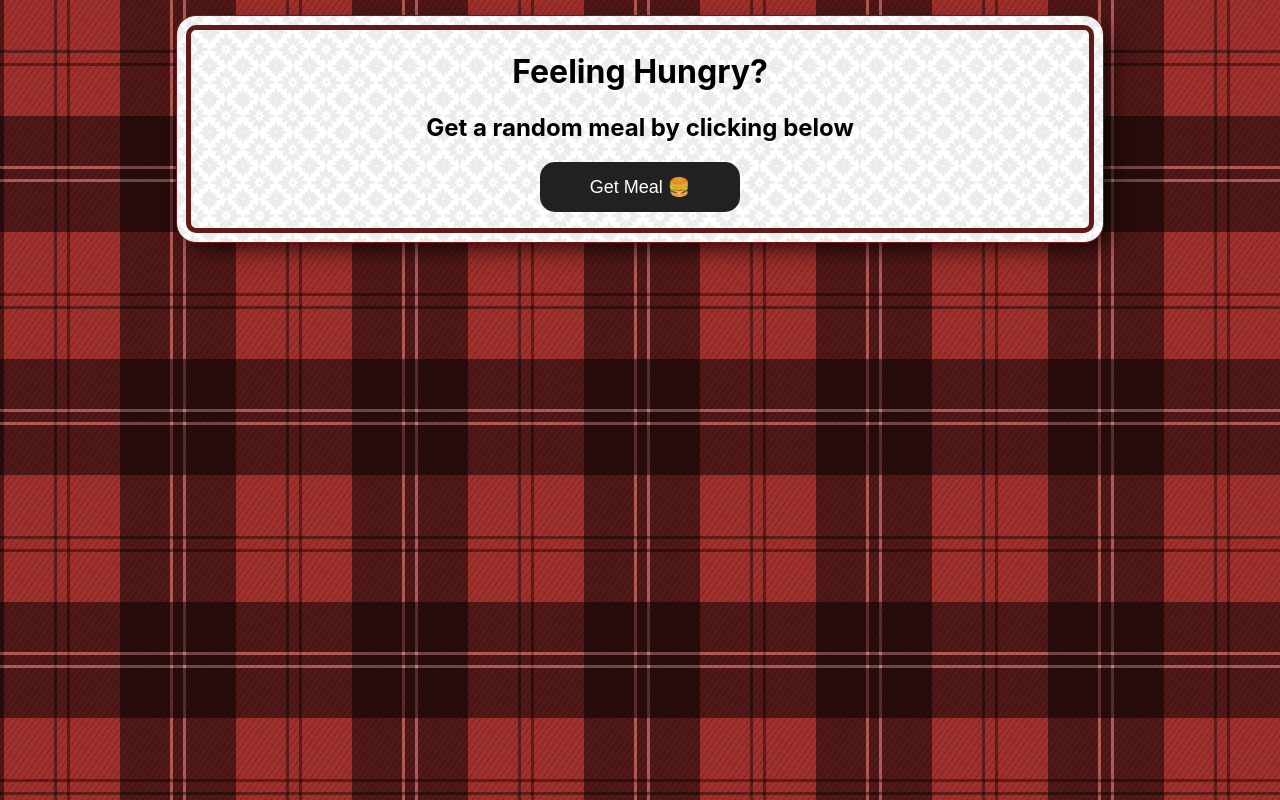
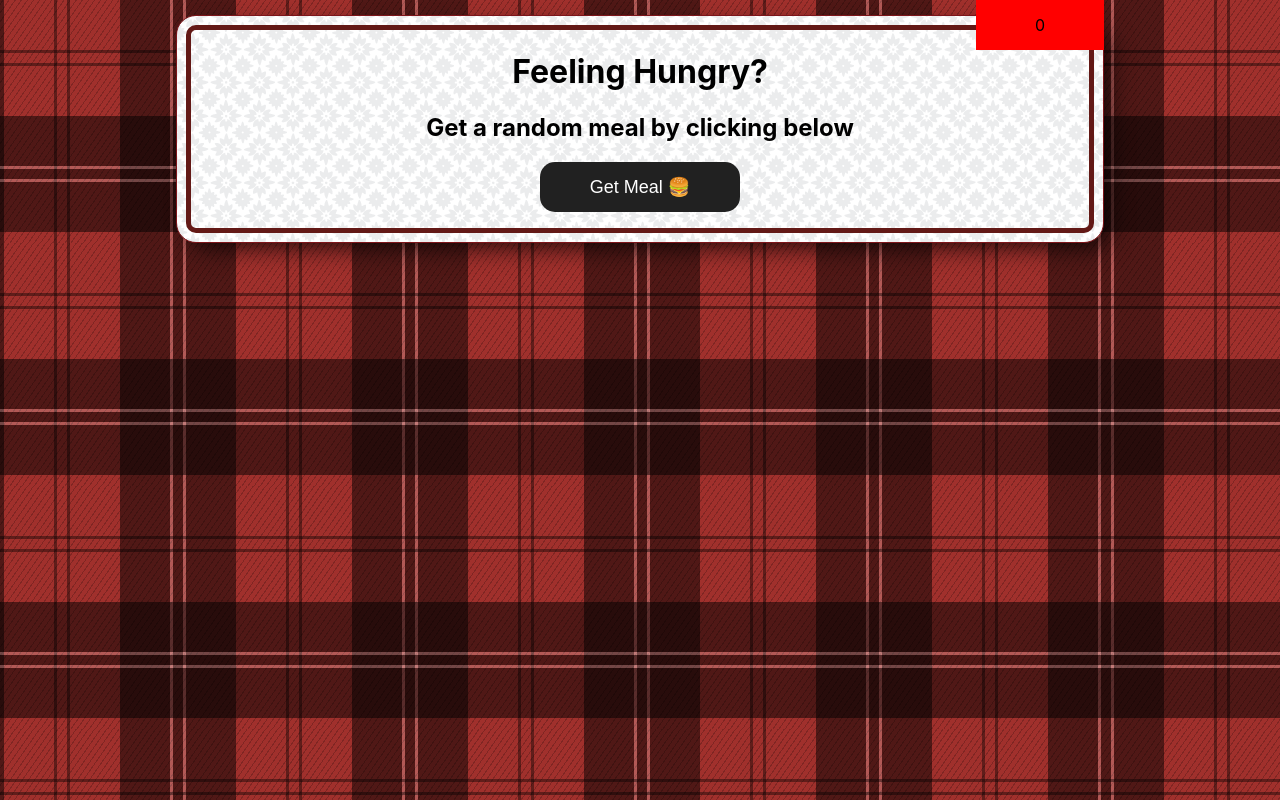
Before and after one commit to christianjaena/random-meal-generator, a React (Create React App) app: page / in a window 1280 px wide. Built offline with nearby package versions, Linux system fonts and the light colour scheme.

Commit message:
added dropdown recipebook

```diff
--- a/src/App.js
+++ b/src/App.js
@@ -1,40 +1,47 @@
 import React from 'react';
 import Loader from 'react-loader-spinner';
-import useFetchMeal from './hooks/useFetchMeal'
+import useFetchMeal from './hooks/useFetchMeal';
+import FetchMeal from './components/FetchMeal/FetchMeal.component.jsx';
+import Header from './components/Header/Header.component.jsx';
 import {
 	AppContainer,
-	Header,
-	FetchMealButton,
 	ResponsiveWrapper,
 	ImageWrapper,
 	RecipeWrapper,
 	AppWrapper,
+	OptionalDisplayedContainer,
 } from './styled-components/StyledComponents.jsx';
 
 const App = () => {
-	const {fetchMeal, state, isFetching, ingredients} = useFetchMeal();
+	const { fetchMeal, state, isFetching, ingredients } = useFetchMeal();
+	const [savedRecipes, setSavedRecipes] = React.useState(
+		localStorage.getItem('savedRecipes')?.split(',') || []
+	);
+
+	const saveRecipe = (recipe, pic) => {
+		let recipeToAdd = [...savedRecipes, { recipe, pic }];
+		setSavedRecipes(recipeToAdd);
+		localStorage.setItem('savedRecipes', recipeToAdd);
+	};
 
 	return (
 		<AppContainer>
-			<Header>
-				<h1>Feeling Hungry?</h1>
-				<h2>Get a random meal by clicking below</h2>
-				<FetchMealButton onClick={fetchMeal}>
-					Get Meal{' '}
-					<span role='img' aria-label='burger'>
-						🍔
-					</span>
-				</FetchMealButton>
-			</Header>
+			<Header savedRecipes={savedRecipes} />
+			<FetchMeal fetchMeal={fetchMeal} />
 			{isFetching ? (
-				<div style={state ? { display: 'block' } : { display: 'none' }}>
+				<OptionalDisplayedContainer state={state}>
 					<div style={{ width: '80vw' }}>
 						<ResponsiveWrapper>
 							<ImageWrapper>
-								<img src={state?.strMealThumb} alt='meal pic'/>
+								<img src={state?.strMealThumb} alt='meal pic' />
 							</ImageWrapper>
 							<RecipeWrapper>
 								<h1>{state?.strMeal}</h1>
+								<span
+									onClick={() => saveRecipe(state.strMeal, state.strMealThumb)}
+								>
+									Save
+								</span>
 								<p>
 									<strong>Category:</strong> {state?.strCategory}
 								</p>
@@ -76,7 +83,7 @@ const App = () => {
 							</AppWrapper>
 						</div>
 					</div>
-				</div>
+				</OptionalDisplayedContainer>
 			) : (
 				<AppWrapper style={{ paddingTop: '15px' }}>
 					<Loader
@@ -91,5 +98,5 @@ const App = () => {
 			)}
 		</AppContainer>
 	);
-}
+};
 export default App;
--- /dev/null
+++ b/src/components/FetchMeal/FetchMeal.component.jsx
@@ -0,0 +1,22 @@
+import React from 'react';
+import {
+	Header,
+	FetchMealButton,
+} from '../../styled-components/StyledComponents';
+
+const FetchMeal = ({ fetchMeal }) => {
+	return (
+		<Header>
+			<h1>Feeling Hungry?</h1>
+			<h2>Get a random meal by clicking below</h2>
+			<FetchMealButton onClick={fetchMeal}>
+				Get Meal{' '}
+				<span role='img' aria-label='burger'>
+					🍔
+				</span>
+			</FetchMealButton>
+		</Header>
+	);
+};
+
+export default FetchMeal;
--- /dev/null
+++ b/src/components/Header/Header.component.jsx
@@ -0,0 +1,36 @@
+import React from 'react';
+import styled from 'styled-components';
+
+const StickyHeader = styled.div`
+	align-self: flex-end;
+	display: flex;
+	align-items: center;
+	justify-content: center;
+	position: fixed;
+	top: 0;
+	width: 10%;
+	height: ${({ dropDown }) => (dropDown ? '100px' : '50px')};
+	background-color: red;
+`;
+const Header = ({ savedRecipes }) => {
+	const [isDropdownOpen, setIsDropDownOpen] = React.useState(false);
+	return (
+		<StickyHeader
+			onClick={() => setIsDropDownOpen(!isDropdownOpen)}
+			dropDown={isDropdownOpen}
+		>
+			{isDropdownOpen
+				? savedRecipes?.map((recipe, idx) => {
+						console.log(recipe.recipeName)
+						return (
+							<div key={idx}>
+								<p>{recipe?.recipeName}</p>
+							</div>
+						);
+				  })
+				: savedRecipes.length}
+		</StickyHeader>
+	);
+};
+
+export default Header;
--- a/src/styled-components/StyledComponents.jsx
+++ b/src/styled-components/StyledComponents.jsx
@@ -166,3 +166,6 @@ export const RecipeWrapper = styled(AppWrapper)`
 		padding: 15px;
 	}
 `;
+export const OptionalDisplayedContainer = styled.div`
+	display: ${props => (props.state ? 'block' : 'none')};
+`;
```
